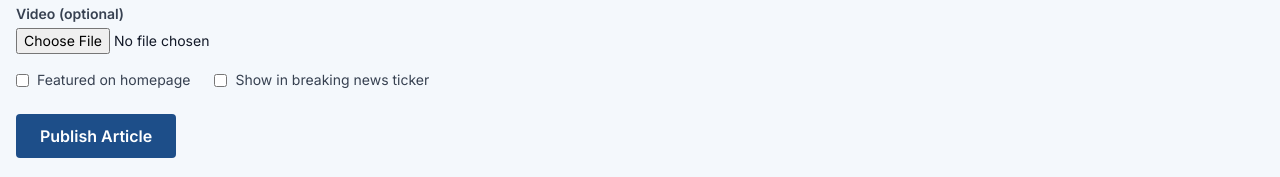
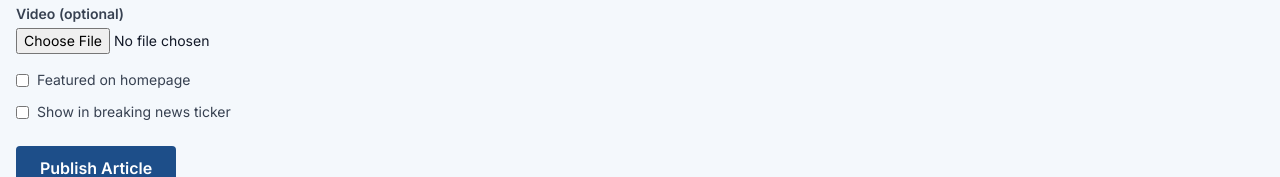
Before and after one commit to Pinak08/my-news-portal, a Next.js app: page /admin/new in a window 1280 px wide. Shown: the part 839-1016 px from the top of the page. Built offline with nearby package versions, Linux system fonts and the light colour scheme; no server answers.

Commit message:
Update ArticleForm.tsx

```diff
--- a/src/components/admin/ArticleForm.tsx
+++ b/src/components/admin/ArticleForm.tsx
@@ -139,7 +139,7 @@ export default function ArticleForm({ initial }: { initial?: ArticleFormValues }
         onUploaded={(url) => update("videoUrl", url)}
       />
 
-      <div className="flex items-center gap-6 mb-6 mt-2">
+      <div className="mb-6 mt-2 space-y-3">
         <label className="flex items-center gap-2 text-sm text-gray-700">
           <input
             type="checkbox"
@@ -148,6 +148,8 @@ export default function ArticleForm({ initial }: { initial?: ArticleFormValues }
           />
           Featured on homepage
         </label>
+
+        <div>
           <label className="flex items-center gap-2 text-sm text-gray-700">
             <input
               type="checkbox"
@@ -156,6 +158,17 @@ export default function ArticleForm({ initial }: { initial?: ArticleFormValues }
             />
             Show in breaking news ticker
           </label>
+
+          {values.breaking && (
+            <div className="mt-2 ml-5 flex items-start gap-2 bg-amber-50 border border-amber-300 rounded-md px-3 py-2.5">
+              <span className="text-amber-500 text-base mt-0.5 flex-shrink-0">ℹ️</span>
+              <p className="text-xs text-amber-800 leading-relaxed">
+                <span className="font-semibold block mb-0.5">ટિકરમાં ફક્ત શીર્ષક (Title) જ દેખાય છે.</span>
+                Excerpt, content, image — nothing else appears in the ticker. Only the <strong>Title</strong> field is used. Make sure your title is clear and complete.
+              </p>
+            </div>
+          )}
+        </div>
       </div>
 
       {error && <p className="text-red-600 text-sm mb-4">{error}</p>}
```
Lines whose indentation alone changed are shown as unchanged.
